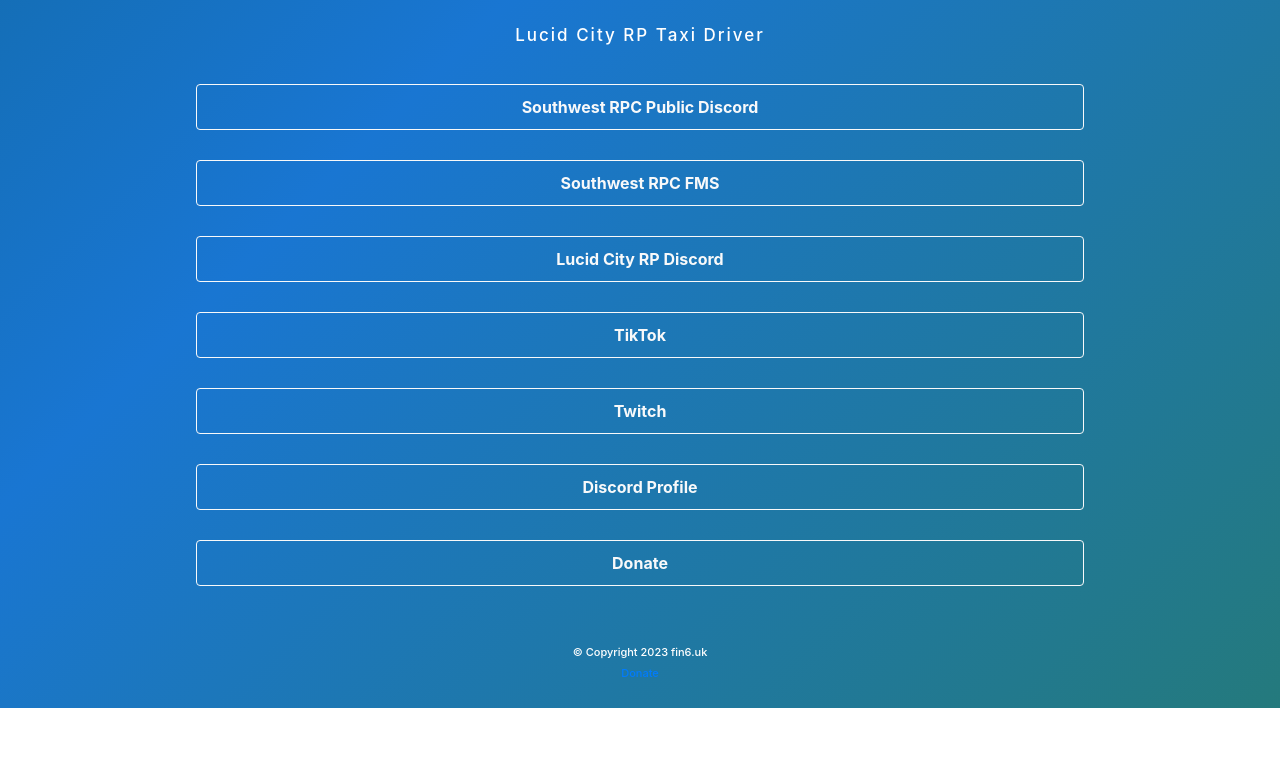
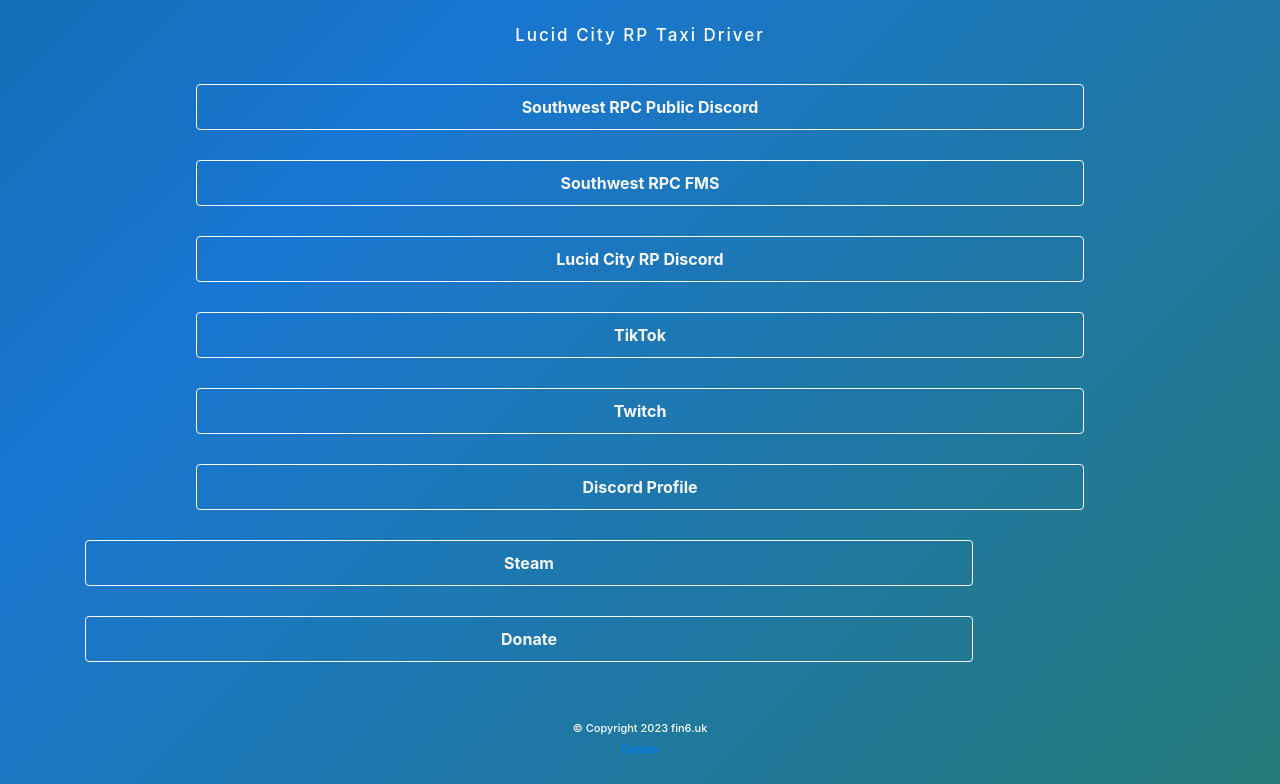
Before and after one commit to fin69/www.fin6.uk, a plain HTML site: page index.html in a window 1280 px wide. Shown: the part 287-1071 px from the top of the page. Before the commit the page ends 995 px from the top, so only its background shows below. Drawn offline with nearby package versions, Linux system fonts and the light colour scheme.

Commit message:
Update index.html

```diff
--- a/index.html
+++ b/index.html
@@ -49,6 +49,11 @@
             <button onclick="window.open('https://discordapp.com/users/690129851004354602', '_blank')" type="button"
               class="btn btn-outline-light" style="width: 80%; padding: 10px; font-weight: 700;">Discord Profile</button>
           </div>
+        </div>
+        <div style="padding-bottom: 30px;">
+          <button onclick="window.open('https://steamcommunity.com/id/fin0006', '_blank')" type="button"
+            class="btn btn-outline-light" style="width: 80%; padding: 10px; font-weight: 700;">Steam</button>
+        </div>
           <div style="padding-bottom: 30px;">
             <button onclick="window.open('https://paypal.fin6.uk', '_blank')" type="button"
               class="btn btn-outline-light" style="width: 80%; padding: 10px; font-weight: 700;">Donate</button>
```
